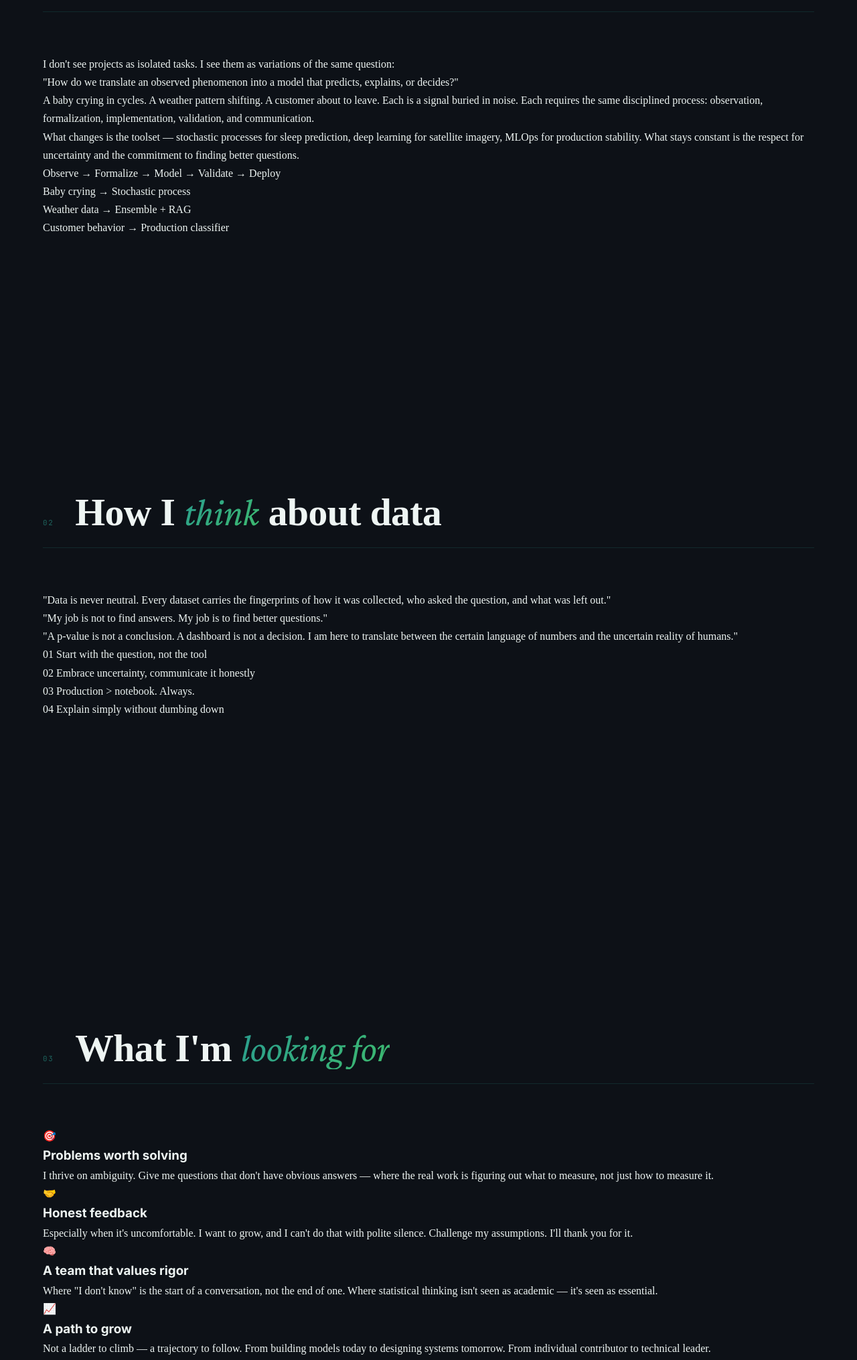
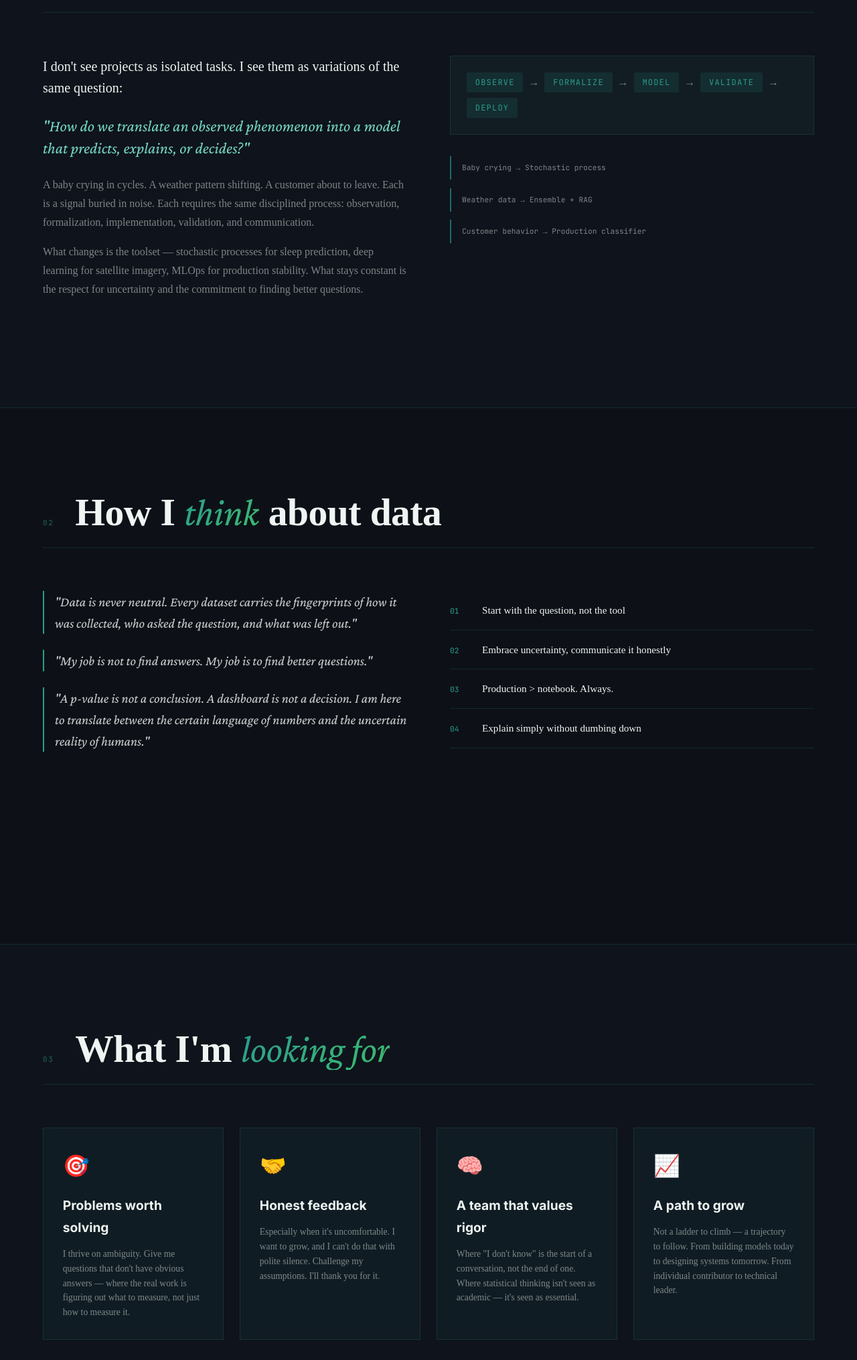
Before and after one commit to Agwora/My-Portfolio, a plain HTML site: page index.html in a window 1280 px wide. Shown: the part 1102-3132 px from the top of the page at 67% size. Drawn offline with nearby package versions, Linux system fonts and the light colour scheme.

Commit message:
Update style.css

```diff
--- a/style.css
+++ b/style.css
@@ -931,3 +931,198 @@ footer {
   .toolkit-grid { grid-template-columns: 1fr; }
   .doc-btns { flex-direction: column; }
 }
+
+/* NEW SECTIONS FOR INDEX.HTML */
+
+.alt-section {
+  background: rgba(22,28,38,0.3);
+  border-top: 1px solid var(--border);
+  border-bottom: 1px solid var(--border);
+}
+
+/* Thread Section */
+.thread-grid {
+  display: grid;
+  grid-template-columns: 1fr 1fr;
+  gap: 4rem;
+  align-items: start;
+}
+.thread-lead {
+  font-size: 1.25rem;
+  font-weight: 500;
+  color: var(--white);
+  margin-bottom: 1.5rem;
+  line-height: 1.6;
+}
+.thread-quote {
+  font-family: var(--serif);
+  font-style: italic;
+  font-size: 1.5rem;
+  color: var(--sky);
+  margin-bottom: 1.5rem;
+  line-height: 1.4;
+}
+.thread-body {
+  color: var(--muted);
+  margin-bottom: 1rem;
+  line-height: 1.75;
+}
+.thread-chain {
+  display: flex;
+  flex-wrap: wrap;
+  align-items: center;
+  gap: 0.5rem;
+  margin-bottom: 2rem;
+  background: var(--glass);
+  padding: 1.5rem;
+  border: 1px solid var(--border);
+}
+.chain-link {
+  font-family: var(--mono);
+  font-size: 0.75rem;
+  letter-spacing: 0.1em;
+  text-transform: uppercase;
+  color: var(--bright);
+  padding: 0.3rem 0.8rem;
+  background: var(--glass2);
+  border-radius: 2px;
+}
+.chain-arrow {
+  color: var(--muted);
+  font-size: 1rem;
+}
+.thread-examples {
+  display: flex;
+  flex-direction: column;
+  gap: 0.8rem;
+}
+.example-item {
+  font-family: var(--mono);
+  font-size: 0.7rem;
+  color: var(--muted);
+  padding: 0.5rem 1rem;
+  border-left: 2px solid var(--mid);
+}
+
+/* Philosophy Section */
+.philosophy-container {
+  display: grid;
+  grid-template-columns: 1fr 1fr;
+  gap: 4rem;
+}
+.philosophy-statement {
+  font-family: var(--serif);
+  font-style: italic;
+  font-size: 1.25rem;
+  line-height: 1.6;
+  color: rgba(238,245,243,0.85);
+  margin-bottom: 1.5rem;
+  padding-left: 1rem;
+  border-left: 2px solid var(--bright);
+}
+.philosophy-statement:last-child {
+  margin-bottom: 0;
+}
+.principle {
+  display: flex;
+  align-items: baseline;
+  gap: 1rem;
+  padding: 1rem 0;
+  border-bottom: 1px solid var(--border);
+}
+.principle-num {
+  font-family: var(--mono);
+  font-size: 0.7rem;
+  color: var(--bright);
+  min-width: 2rem;
+}
+.principle-text {
+  color: var(--white);
+  font-size: 0.95rem;
+}
+
+/* Looking For Section */
+.looking-grid {
+  display: grid;
+  grid-template-columns: repeat(4, 1fr);
+  gap: 1.5rem;
+}
+.looking-card {
+  background: var(--glass);
+  border: 1px solid var(--border);
+  padding: 1.8rem;
+  transition: all 0.3s;
+  backdrop-filter: blur(10px);
+}
+.looking-card:hover {
+  transform: translateY(-4px);
+  border-color: rgba(42,157,143,0.35);
+}
+.looking-icon {
+  font-size: 2rem;
+  margin-bottom: 1rem;
+}
+.looking-card h3 {
+  font-size: 1.2rem;
+  font-weight: 700;
+  margin-bottom: 0.8rem;
+  color: var(--white);
+}
+.looking-card p {
+  font-size: 0.85rem;
+  color: var(--muted);
+  line-height: 1.6;
+}
+
+/* Impact Section */
+.impact-grid {
+  display: grid;
+  grid-template-columns: repeat(4, 1fr);
+  gap: 1.5rem;
+  margin-bottom: 2.5rem;
+}
+.impact-item {
+  background: var(--glass);
+  border: 1px solid var(--border);
+  padding: 1.5rem;
+  text-align: center;
+}
+.impact-num {
+  font-family: var(--display);
+  font-size: 2rem;
+  font-weight: 800;
+  background: linear-gradient(135deg, var(--white), var(--ice));
+  -webkit-background-clip: text;
+  -webkit-text-fill-color: transparent;
+  background-clip: text;
+  margin-bottom: 0.5rem;
+}
+.impact-desc {
+  font-size: 0.75rem;
+  color: var(--muted);
+  line-height: 1.5;
+}
+.impact-cta {
+  text-align: center;
+  padding-top: 1rem;
+}
+.impact-cta p {
+  color: var(--muted);
+  margin-bottom: 1.5rem;
+}
+
+/* Responsive additions */
+@media (max-width: 1100px) {
+  .looking-grid, .impact-grid {
+    grid-template-columns: repeat(2, 1fr);
+  }
+  .thread-grid, .philosophy-container {
+    grid-template-columns: 1fr;
+    gap: 2rem;
+  }
+}
+@media (max-width: 600px) {
+  .looking-grid, .impact-grid {
+    grid-template-columns: 1fr;
+  }
+  }
```
